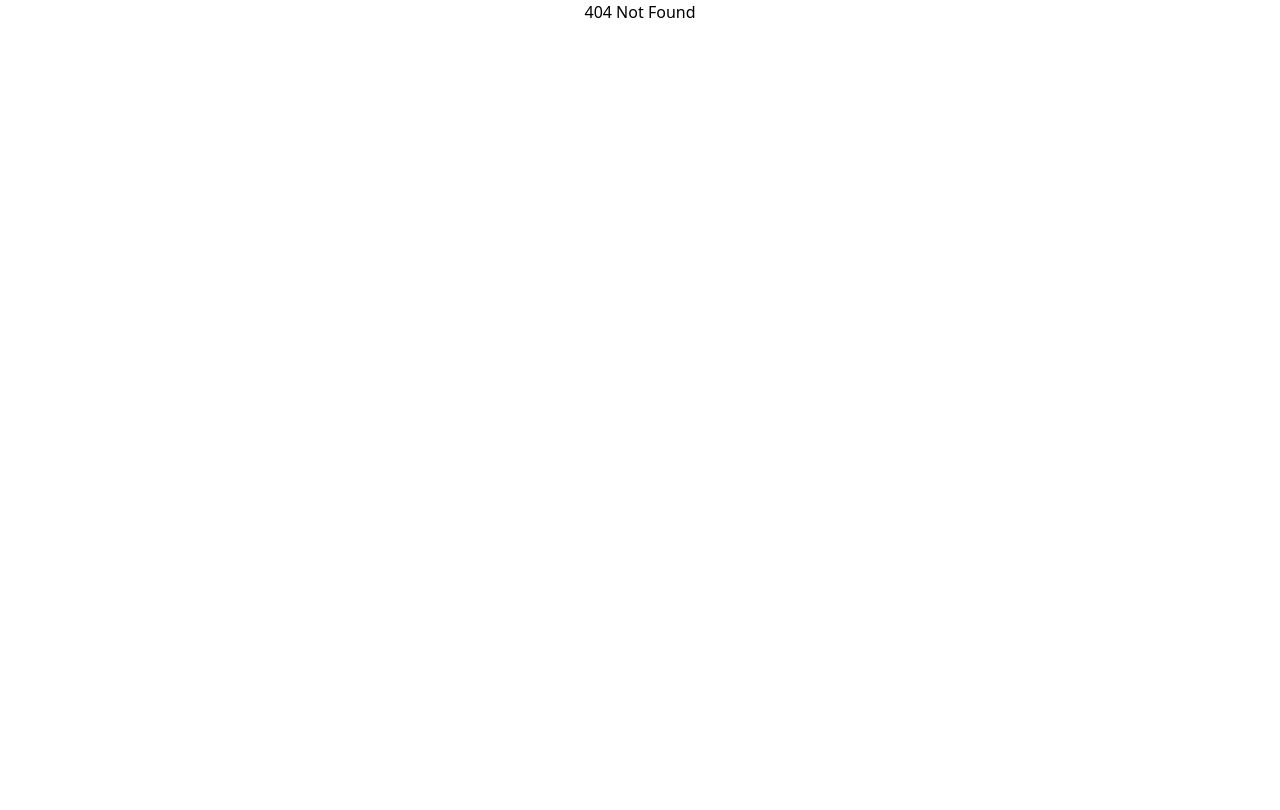
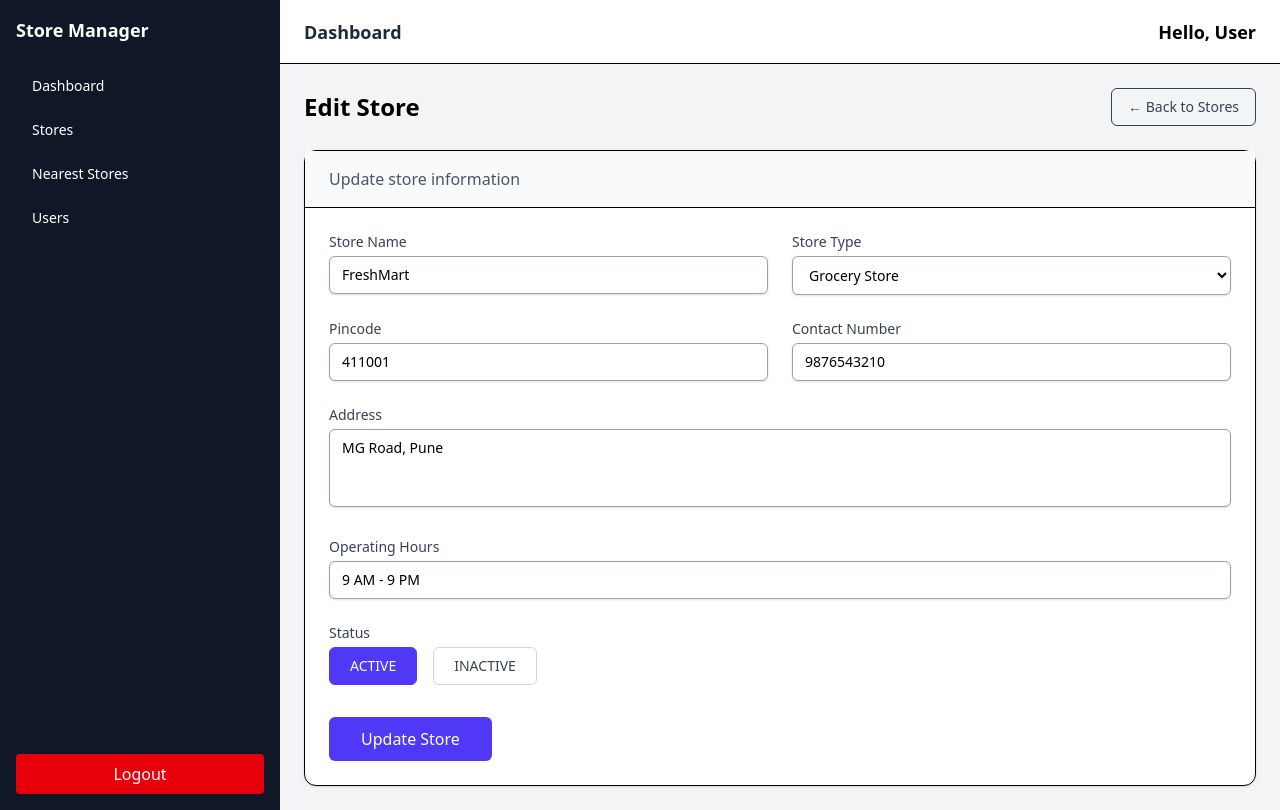
Before and after one commit to Samyak1519/Store-Manangement-System, a React (Vite) app: page /stores/1/edit in a window 1280 px wide. Before the commit this address had no page. Built offline with nearby package versions, Linux system fonts and the light colour scheme.

Commit message:
Update: Added Edit and View Store buttons with respective Pages.

```diff
--- a/src/App.jsx
+++ b/src/App.jsx
@@ -3,6 +3,7 @@ import Login from "./pages/auth/Login.jsx";
 import Register from "./pages/auth/RegisterPage.jsx";
 import AdminDashboard from "./pages/dashboard/AdminDashboard.jsx";
 import StoreList from "./pages/stores/StoreList.jsx";
+import EditStore from "./pages/stores/EditStore.jsx";
 
 export default function App() {
   return (
@@ -13,6 +14,7 @@ export default function App() {
       <Route path="/register" element={<Register />} />
       <Route path="/dashboard/admin" element={<AdminDashboard />} />
       <Route path="/stores" element={<StoreList />} />
+      <Route path="/stores/:id/edit" element={<EditStore />} />
 
       <Route
         path="*"
--- /dev/null
+++ b/src/pages/stores/EditStore.jsx
@@ -0,0 +1,219 @@
+import { useState } from "react";
+import { useNavigate, useParams } from "react-router-dom";
+import DashboardLayout from "../../components/layout/Dashboard";
+
+const MOCK_STORES = [
+  {
+    id: "1",
+    name: "FreshMart",
+    type: "Grocery Store",
+    address: "MG Road, Pune",
+    pincode: "411001",
+    contact: "9876543210",
+    hours: "9 AM - 9 PM",
+    status: "ACTIVE",
+  },
+  {
+    id: "4",
+    name: "Chroma",
+    type: "Electronics Store",
+    address: "Aundh, Pune",
+    pincode: "411007",
+    contact: "9123456780",
+    hours: "10 AM - 8 PM",
+    status: "INACTIVE",
+  },
+];
+
+export default function EditStore() {
+  const { id } = useParams();
+  const navigate = useNavigate();
+
+  const store = MOCK_STORES.find((s) => s.id === id);
+
+  const [form, setForm] = useState(
+    store || {
+      name: "",
+      type: "",
+      address: "",
+      pincode: "",
+      contact: "",
+      hours: "",
+      status: "ACTIVE",
+    }
+  );
+
+  const handleChange = (e) => {
+    setForm({ ...form, [e.target.name]: e.target.value });
+  };
+
+  const handleSubmit = (e) => {
+    e.preventDefault();
+    console.log("Updated Store:", form);
+  };
+
+  if (!store) {
+    return (
+      <DashboardLayout>
+        <p className="text-red-500">Store not found</p>
+      </DashboardLayout>
+    );
+  }
+
+  return (
+    <DashboardLayout>
+      {/* Header */}
+      <div className="flex items-center justify-between mb-6">
+        <h1 className="text-2xl font-semibold">Edit Store</h1>
+
+        <button
+          onClick={() => navigate("/stores")}
+          className="text-sm px-4 py-2 border rounded-md
+                     text-gray-700 hover:bg-gray-100 transition"
+        >
+          ← Back to Stores
+        </button>
+      </div>
+
+      {/* Card */}
+      <div className="bg-white rounded-xl shadow-sm border">
+        <div className="px-6 py-4 border-b bg-gray-50">
+          <p className="text-md font-medium text-gray-600">Update store information</p>
+        </div>
+
+        {/* Form */}
+        <form onSubmit={handleSubmit} className="p-6 space-y-6">
+          {/* Two-column layout */}
+          <div className="grid grid-cols-1 lg:grid-cols-2 gap-6">
+            <Field label="Store Name">
+              <input
+                name="name"
+                value={form.name}
+                onChange={handleChange}
+                className="w-full bg-white border border-gray-400 rounded-md
+                           px-3 py-2 text-sm shadow-sm
+                           focus:outline-none focus:ring-2
+                           focus:ring-indigo-500 focus:border-indigo-500"
+              />
+            </Field>
+
+            <Field label="Store Type">
+              <select
+                name="type"
+                value={form.type}
+                onChange={handleChange}
+                className="w-full bg-white border border-gray-400 rounded-md
+                           px-3 py-2 text-sm shadow-sm
+                           focus:outline-none focus:ring-2
+                           focus:ring-indigo-500 focus:border-indigo-500"
+              >
+                <option>Grocery Store</option>
+                <option>Electronics Store</option>
+                <option>Clothing Store</option>
+                <option>Pharmacy</option>
+                <option>Restaurant</option>
+              </select>
+            </Field>
+
+            <Field label="Pincode">
+              <input
+                name="pincode"
+                value={form.pincode}
+                onChange={handleChange}
+                maxLength={6}
+                className="w-full bg-white border border-gray-400 rounded-md
+                           px-3 py-2 text-sm shadow-sm
+                           focus:outline-none focus:ring-2
+                           focus:ring-indigo-500 focus:border-indigo-500"
+              />
+            </Field>
+
+            <Field label="Contact Number">
+              <input
+                name="contact"
+                value={form.contact}
+                onChange={handleChange}
+                className="w-full bg-white border border-gray-400 rounded-md
+                           px-3 py-2 text-sm shadow-sm
+                           focus:outline-none focus:ring-2
+                           focus:ring-indigo-500 focus:border-indigo-500"
+              />
+            </Field>
+          </div>
+
+          {/* Address */}
+          <Field label="Address">
+            <textarea
+              name="address"
+              value={form.address}
+              onChange={handleChange}
+              rows={3}
+              className="w-full bg-white border border-gray-400 rounded-md
+                         px-3 py-2 text-sm shadow-sm resize-none
+                         focus:outline-none focus:ring-2
+                         focus:ring-indigo-500 focus:border-indigo-500"
+            />
+          </Field>
+
+          {/* Operating Hours */}
+          <Field label="Operating Hours">
+            <input
+              name="hours"
+              value={form.hours}
+              onChange={handleChange}
+              placeholder="9 AM - 9 PM"
+              className="w-full bg-white border border-gray-400 rounded-md
+                         px-3 py-2 text-sm shadow-sm
+                         focus:outline-none focus:ring-2
+                         focus:ring-indigo-500 focus:border-indigo-500"
+            />
+          </Field>
+
+          {/* Status */}
+          <Field label="Status">
+            <div className="flex gap-4">
+              {["ACTIVE", "INACTIVE"].map((status) => (
+                <button
+                  type="button"
+                  key={status}
+                  onClick={() => setForm({ ...form, status })}
+                  className={`px-5 py-2 rounded-md text-sm border transition
+                    ${
+                      form.status === status
+                        ? "bg-indigo-600 text-white border-indigo-600"
+                        : "bg-white text-gray-700 border-gray-300 hover:bg-gray-100"
+                    }`}
+                >
+                  {status}
+                </button>
+              ))}
+            </div>
+          </Field>
+
+          {/* Submit */}
+          <div className="pt-2">
+            <button
+              type="submit"
+              className="bg-indigo-600 text-white px-8 py-2.5 rounded-md
+                         hover:bg-indigo-700 transition"
+            >
+              Update Store
+            </button>
+          </div>
+        </form>
+      </div>
+    </DashboardLayout>
+  );
+}
+
+/* Field wrapper */
+function Field({ label, children }) {
+  return (
+    <div>
+      <label className="block text-sm font-medium text-gray-700 mb-1">
+        {label}
+      </label>
+      {children}
+    </div>
+  );
+}
--- a/src/pages/stores/StoreList.jsx
+++ b/src/pages/stores/StoreList.jsx
@@ -1,3 +1,5 @@
+import { useNavigate } from "react-router-dom";
+
 import DashboardLayout from "../../components/layout/Dashboard";
 
 const MOCK_STORES = [
@@ -74,6 +76,8 @@ const MOCK_STORES = [
 ];
 
 export default function StoreList() {
+  const navigate = useNavigate();
+
   return (
     <DashboardLayout>
       <h1 className="text-2xl font-semibold mb-6">Stores</h1>
@@ -113,14 +117,17 @@ export default function StoreList() {
             {/* Actions */}
             <div className="flex gap-3 mt-5">
               <button
+                onClick={() => navigate(`/stores/${store.id}`)}
                 className="text-sm px-4 py-1.5 border border-gray-300 rounded-md
-                           text-gray-700 hover:bg-gray-100 transition cursor-pointer"
+               text-gray-700 hover:bg-gray-100 transition"
               >
                 View
               </button>
+
               <button
+                onClick={() => navigate(`/stores/${store.id}/edit`)}
                 className="text-sm px-4 py-1.5 border border-gray-300 rounded-md
-                           text-gray-700 hover:bg-gray-100 transition cursor-pointer"
+               text-gray-700 hover:bg-gray-100 transition"
               >
                 Edit
               </button>
```
